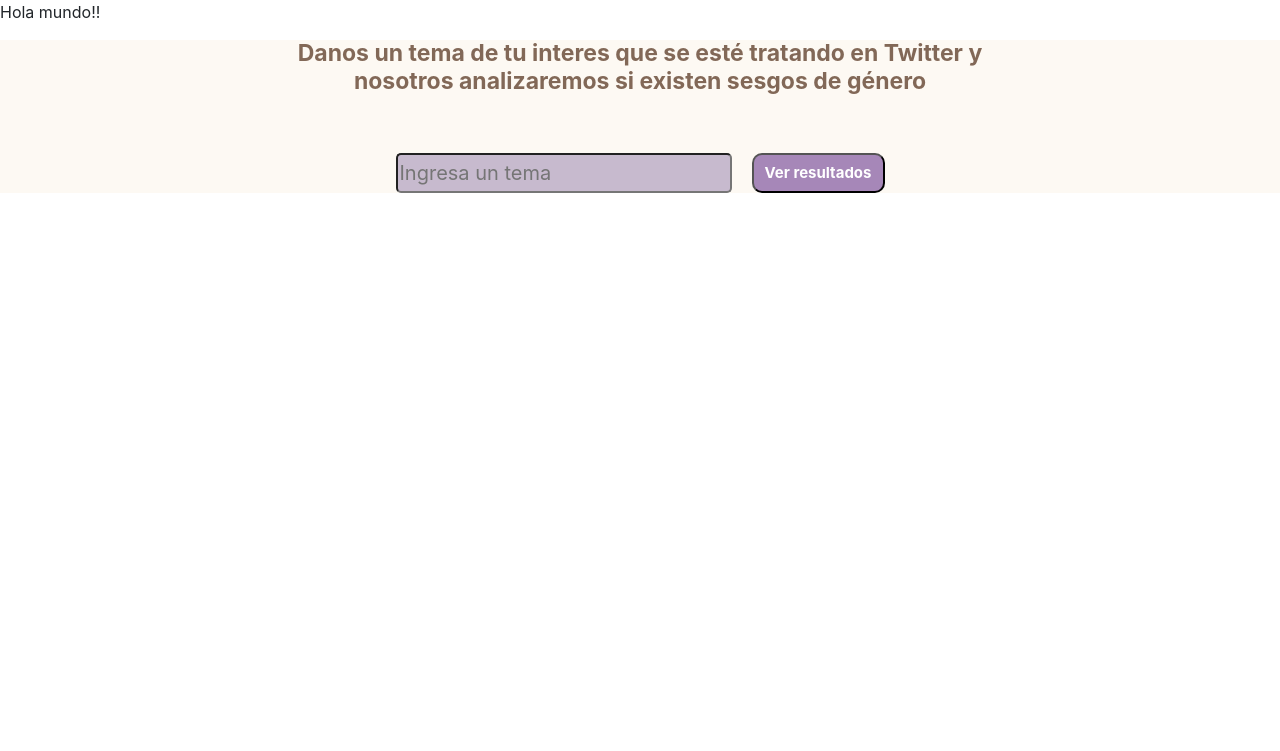
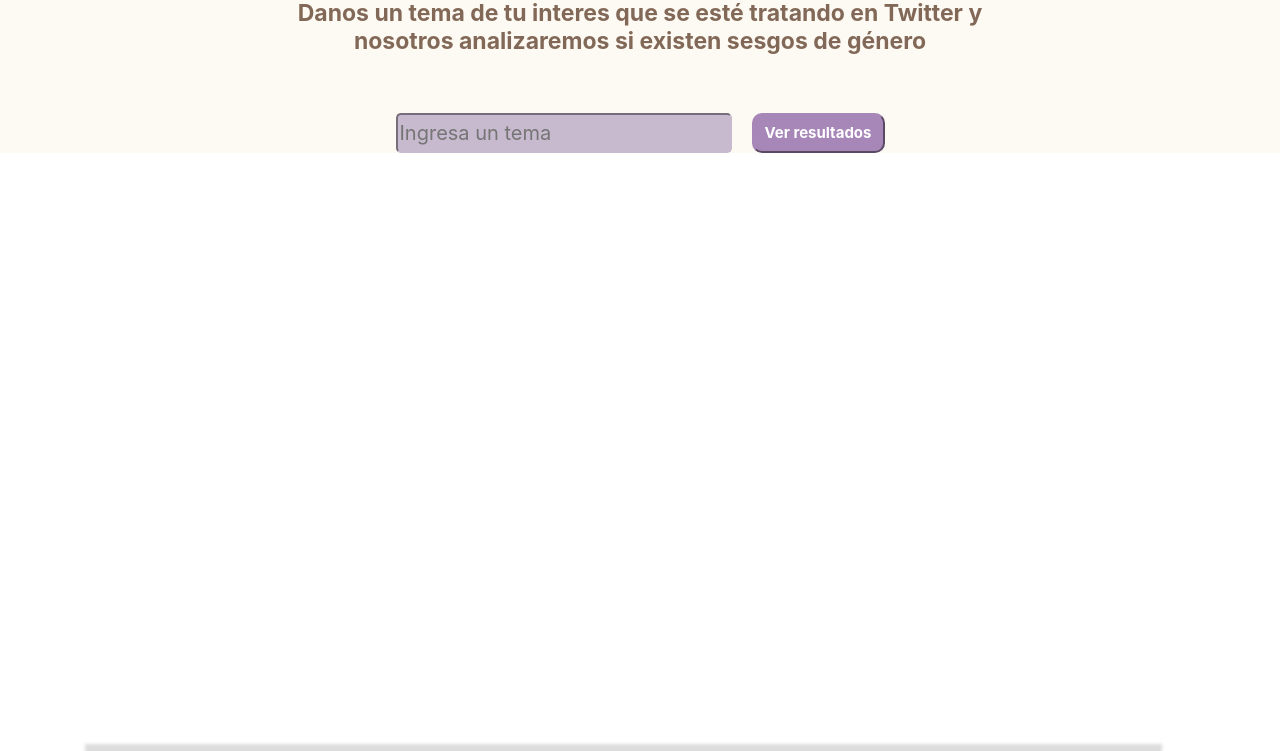
Before and after one commit to Melissa-Bracamonte/Sesgos-de-genero-app, a React (Create React App) app: page / in a window 1280 px wide. Shown: the top 751 px of the page. Built offline with nearby package versions, Linux system fonts and the light colour scheme.

Commit message:
incluir renderizado condicional

```diff
--- a/src/App.js
+++ b/src/App.js
@@ -1,6 +1,6 @@
 import './App.css';
-import InputTopic from './components/report/inputTopic/InputTopic'
-import Parameters from './components/report/parameters/Parameters'
+import ReportDashboard from './components/report/ReportDashboard'
+import ConditionalRender from './components/ConditionalRender'
 import {
   BrowserRouter as Router,
   Routes,
@@ -11,17 +11,9 @@ import {
 
 function App() {
   return (
-
-  <Router>
-    <p>
-      Hola mundo!!
-    </p>
-      <InputTopic/>
-      <Routes>
-        <Route path="/analysis" element={<Parameters/>}>
-       </Route>
-      </Routes>
-    </Router>
+    <>
+      <ReportDashboard/>
+</>
   );
 }
 
--- /dev/null
+++ b/src/components/ConditionalRender.js
@@ -0,0 +1,20 @@
+import report from './report/ReportDashboard'
+import ReactDOM from 'react-dom/client'
+
+function UserGreeting(props) {
+    return <h1>Welcomes back!</h1>;
+  }
+
+  function ConditionalRender(props) {
+    const themeInput = props.themeInput;
+    const ComponentToRender =report;
+    if (themeInput) {
+        return <ComponentToRender/>;
+    }
+    return <UserGreeting />;
+  }
+
+  const root = ReactDOM.createRoot(document.getElementById('root'));
+  // Try changing to isLoggedIn={true}:
+  root.render(<ConditionalRender themeInput={true} />);
+  export default ConditionalRender;
--- /dev/null
+++ b/src/components/report/ReportDashboard.js
@@ -0,0 +1,13 @@
+import InputTopic from './inputTopic/InputTopic'
+import Parameters from './parameters/Parameters'
+
+function ReportDashboard() {
+    return (
+      <>
+        <InputTopic/>
+          <Parameters/>
+  </>
+    );
+  }
+
+  export default ReportDashboard;
--- a/src/components/report/inputTopic/InputTopic.module.css
+++ b/src/components/report/inputTopic/InputTopic.module.css
@@ -25,10 +25,11 @@
 .inputTopic{
     width: 336px;
     height: 40px;
+    background: #C7BACE;
     color: #FFFFFF;
-    background: #C7BACE;
     font-size: 20px;
     border-radius: 5px;
+    border-color: #C7BACE;
 
 }
 
@@ -44,5 +45,6 @@
     color: #FFFFFF;
     background: #A687B8;
     border-radius: 10px;
+    border-color: #A687B8;
 
 }
```
